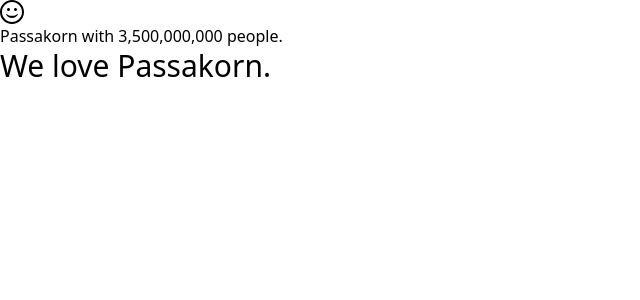
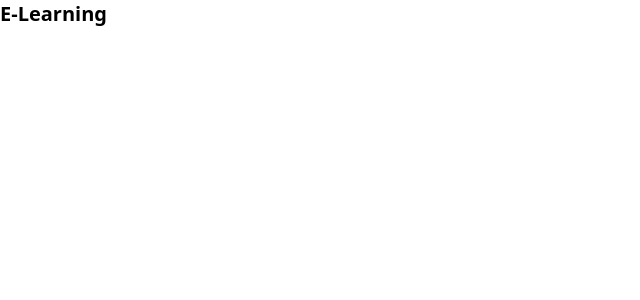
Before and after one commit to NasmeenI/E-COURSE-PLATFORM, a React (Create React App) app in the folder frontend/: page / in a window 1280 px wide. Shown: the top 300 px of the page, without its empty margins (0-640 px from the left). Built offline with nearby package versions, Linux system fonts and the light colour scheme.

Commit message:
create header component

```diff
--- /dev/null
+++ b/frontend/src/components/header/Header.js
@@ -0,0 +1,7 @@
+export default function Header() {
+  return (
+    <header className="flex flex-row justify-between items-center w-full">
+      <span className="text-xl font-extrabold">E-Learning</span>
+    </header>
+  );
+}
--- a/frontend/src/views/home/Home.js
+++ b/frontend/src/views/home/Home.js
@@ -1,20 +1,10 @@
+import Header from "../../components/header/Header";
 import logo from "../../logo.svg";
 
 export default function Home() {
   return (
-    <div className="App">
-      <header className="App-header">
-        <img src={logo} className="App-logo" alt="logo" />
-        <p>Passakorn with 3,500,000,000 people.</p>
-        <a
-          className="App-link text-3xl"
-          href="https://reactjs.org"
-          target="_blank"
-          rel="noopener noreferrer"
-        >
-          We love Passakorn.
-        </a>
-      </header>
+    <div>
+      <Header />
     </div>
   );
 }
```
